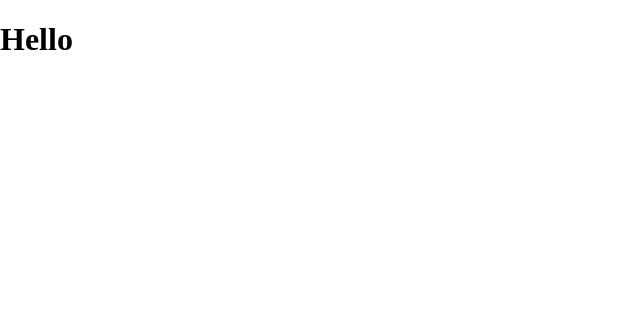
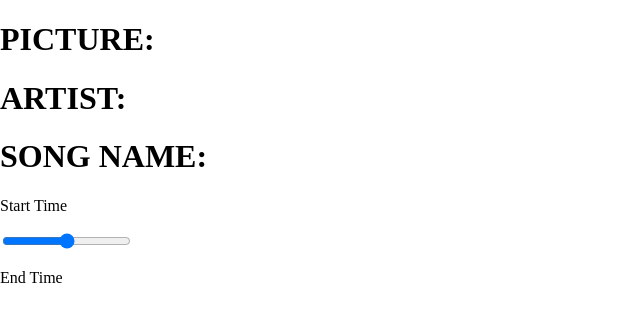
Before and after one commit to VengerAlex/music-app, a React (Create React App) app: page / in a window 1280 px wide. Shown: the top 322 px of the page, without its empty margins (0-640 px from the left). Built offline with nearby package versions, Linux system fonts and the light colour scheme.

Commit message:
blueprint of pr

```diff
--- a/src/App.js
+++ b/src/App.js
@@ -1,8 +1,11 @@
+import Player from "./component/Player";
+import Song from "./component/Song";
 
 const App = (props) => {
     return (
         <>
-            <h1>Hello</h1>
+            <Song/>
+            <Player />
         </>
     )
 }
--- /dev/null
+++ b/src/component/Player.jsx
@@ -0,0 +1,18 @@
+import React from 'react';
+
+const Player = () => {
+    return (
+        <div className='player'>
+           <div className="time-conrol">
+               <p>Start Time</p>
+               <input type="range"/>
+               <p>End Time</p>
+           </div>
+            <div className="play-conrol">
+
+            </div>
+        </div>
+    );
+};
+
+export default Player;
--- /dev/null
+++ b/src/component/Song.jsx
@@ -0,0 +1,13 @@
+import React from 'react';
+
+const Song = () => {
+    return (
+        <div className='song-container'>
+            <h1>PICTURE:</h1>
+            <h1>ARTIST:</h1>
+            <h1>SONG NAME:</h1>
+        </div>
+    );
+};
+
+export default Song;
--- a/src/styles/app.scss
+++ b/src/styles/app.scss
@@ -1,6 +1,5 @@
-.tw{
-  background-color: blue;
-  &:hover{
-    background-color: red;
-  }
+*{
+  margin: 0;
+  padding: 0;
+  box-sizing: border-box;
 }
```
